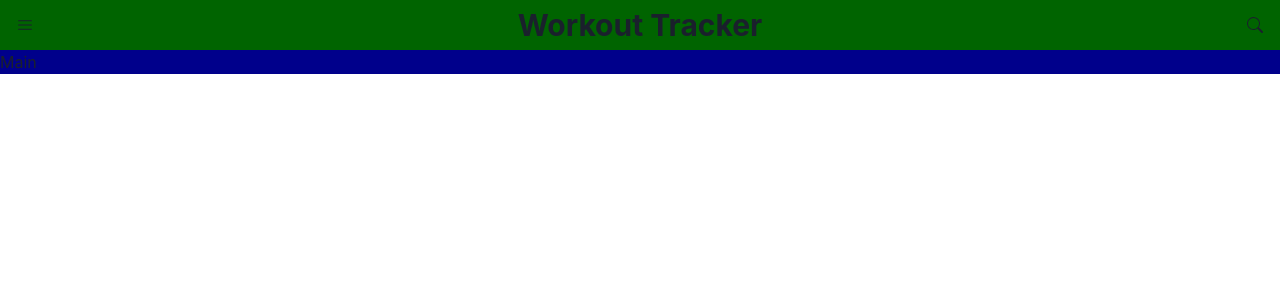
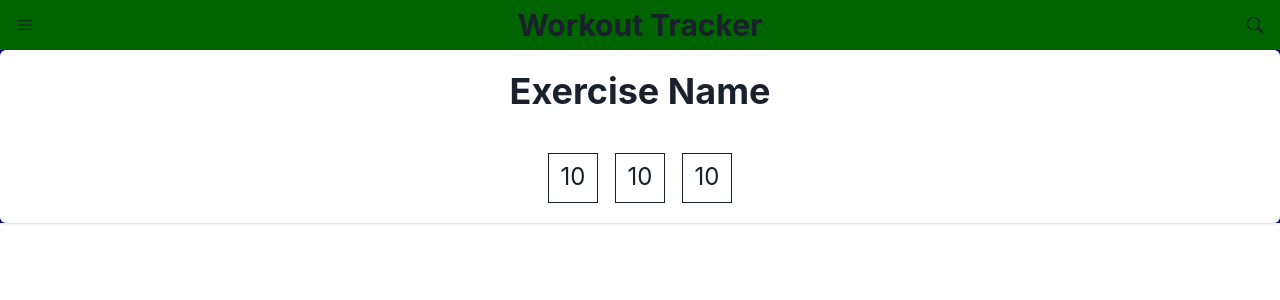
Before and after one commit to MarcinMN/workout-tracker, a React (Vite) app: page / in a window 1280 px wide. Shown: the top 300 px of the page. Built offline with nearby package versions, Linux system fonts and the light colour scheme.

Commit message:
ExerciseCard and SetTotals components added

```diff
--- a/src/App.tsx
+++ b/src/App.tsx
@@ -1,5 +1,6 @@
 import { Grid, GridItem } from "@chakra-ui/react";
 import NavBar from "./components/NavBar";
+import ExerciseCard from "./components/ExerciseCard";
 
 function App() {
   return (
@@ -8,7 +9,7 @@ function App() {
         <NavBar />
       </GridItem>
       <GridItem area="main" bg="darkblue">
-        Main
+        <ExerciseCard />
       </GridItem>
     </Grid>
   );
--- /dev/null
+++ b/src/components/ExerciseCard.tsx
@@ -0,0 +1,17 @@
+import { Card, CardBody, CardHeader, Heading } from "@chakra-ui/react";
+import SetTotals from "./SetTotals";
+
+const ExerciseCard = () => {
+  return (
+    <Card align="center">
+      <CardHeader>
+        <Heading>Exercise Name</Heading>
+      </CardHeader>
+      <CardBody>
+        <SetTotals />
+      </CardBody>
+    </Card>
+  );
+};
+
+export default ExerciseCard;
--- /dev/null
+++ b/src/components/SetTotals.tsx
@@ -0,0 +1,21 @@
+import { Box, Divider, HStack, Text } from "@chakra-ui/react";
+
+const SetTotals = () => {
+  return (
+    <HStack>
+      <Box w="50px" h="50px" padding="5px 5px" textAlign="center" border="1px">
+        <Text fontSize="2xl">10</Text>
+      </Box>
+      <Divider orientation="vertical" />
+      <Box w="50px" h="50px" padding="5px 5px" textAlign="center" border="1px">
+        <Text fontSize="2xl">10</Text>
+      </Box>
+      <Divider orientation="vertical" />
+      <Box w="50px" h="50px" padding="5px 5px" textAlign="center" border="1px">
+        <Text fontSize="2xl">10</Text>
+      </Box>
+    </HStack>
+  );
+};
+
+export default SetTotals;
--- a/src/main.tsx
+++ b/src/main.tsx
@@ -2,7 +2,6 @@ import React from "react";
 import ReactDOM from "react-dom/client";
 import { ChakraProvider } from "@chakra-ui/react";
 import App from "./App";
-import "./index.css";
 
 ReactDOM.createRoot(document.getElementById("root") as HTMLElement).render(
   <React.StrictMode>
```
